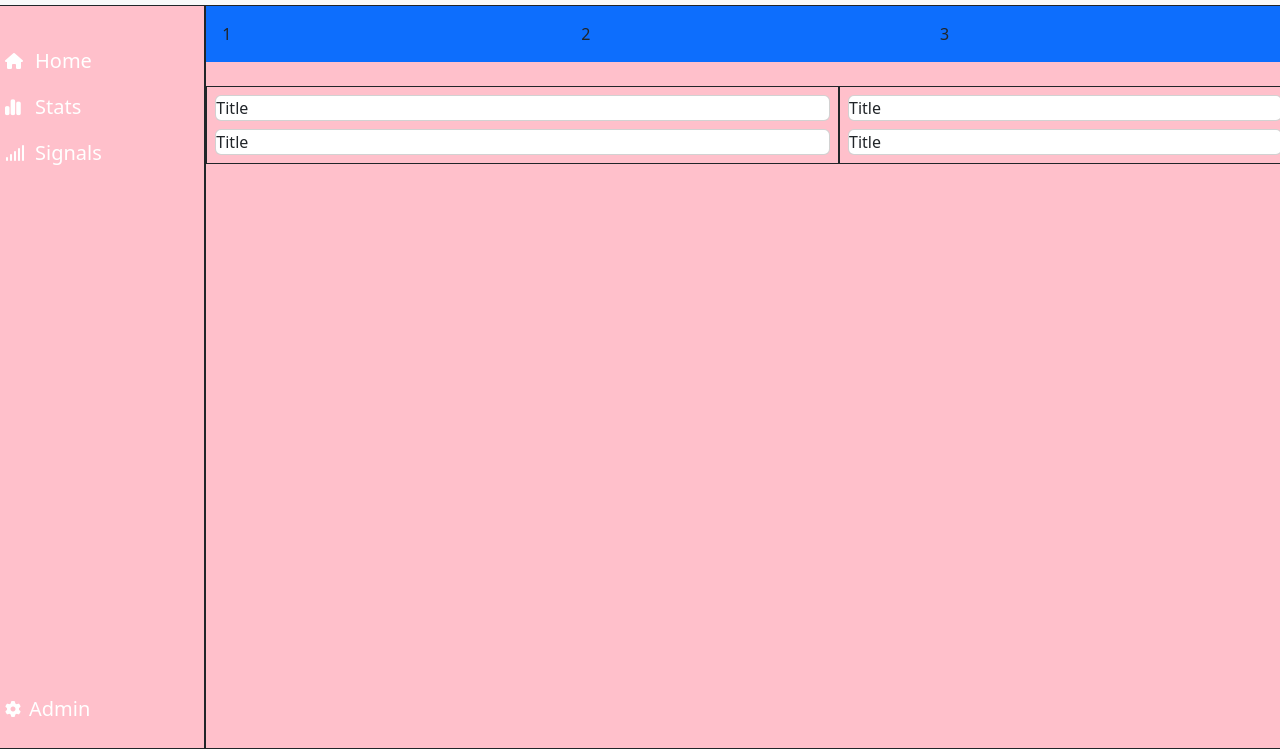
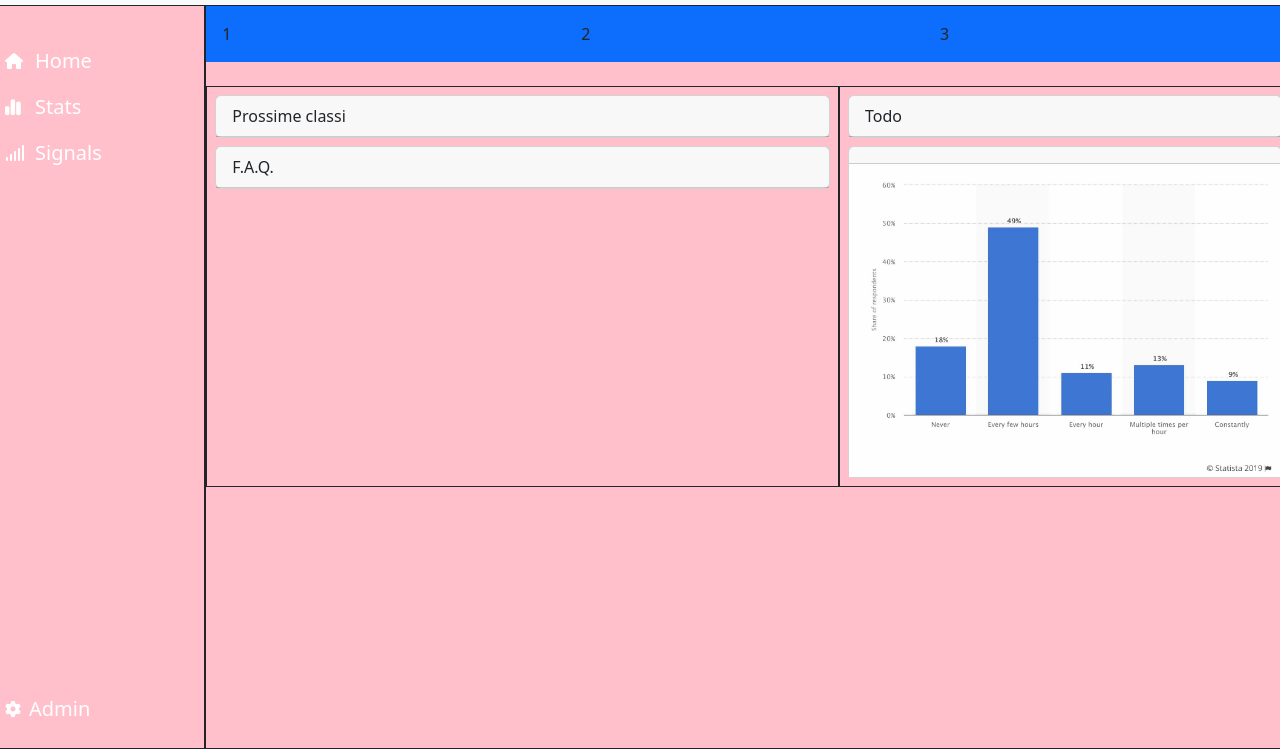
Before and after one commit to estherpinos/html-css-bootstrap-dashboard, a plain HTML site: page index.html in a window 1280 px wide. Shown: the part 51-800 px from the top of the page. Drawn offline with nearby package versions, Linux system fonts and the light colour scheme.

Commit message:
Edit [titles cards]

```diff
--- a/css/style.css
+++ b/css/style.css
@@ -36,8 +36,3 @@
 /* CONTENTS DASHBOARD */
 
 /* TABLE */
-
-.contents-dashboard img{
-  width: 30px;
-  padding-right: 5px;
-}
--- a/index.html
+++ b/index.html
@@ -72,12 +72,12 @@
             <div class="content-left debug col-12 col-lg-7 px-2">
               <div>
                 <div class="card my-2 ">
-                  <card-header>Title</card-header>
+                  <div class="card-header">Prossime classi</div>
                 </div>
               </div>
               <div>
                 <div class="card my-2 ">
-                  <card-header>Title</card-header>
+                  <div class="card-header">F.A.Q.</div>
                 </div>
               </div>
             </div>
@@ -85,12 +85,13 @@
             <div class="content right debug col-12 col-lg-5 px-2">
               <div>
                 <div class="card my-2 ">
-                  <card-header>Title</card-header>
+                <div class="card-header">Todo</div>
                 </div>
               </div>
               <div>
                 <div class="card my-2 ">
-                  <card-header>Title</card-header>
+                  <div class="card-header"></div>
+                  <img src="img/img/stats.jpeg" alt="">
                 </div>
               </div>
             </div>
```
